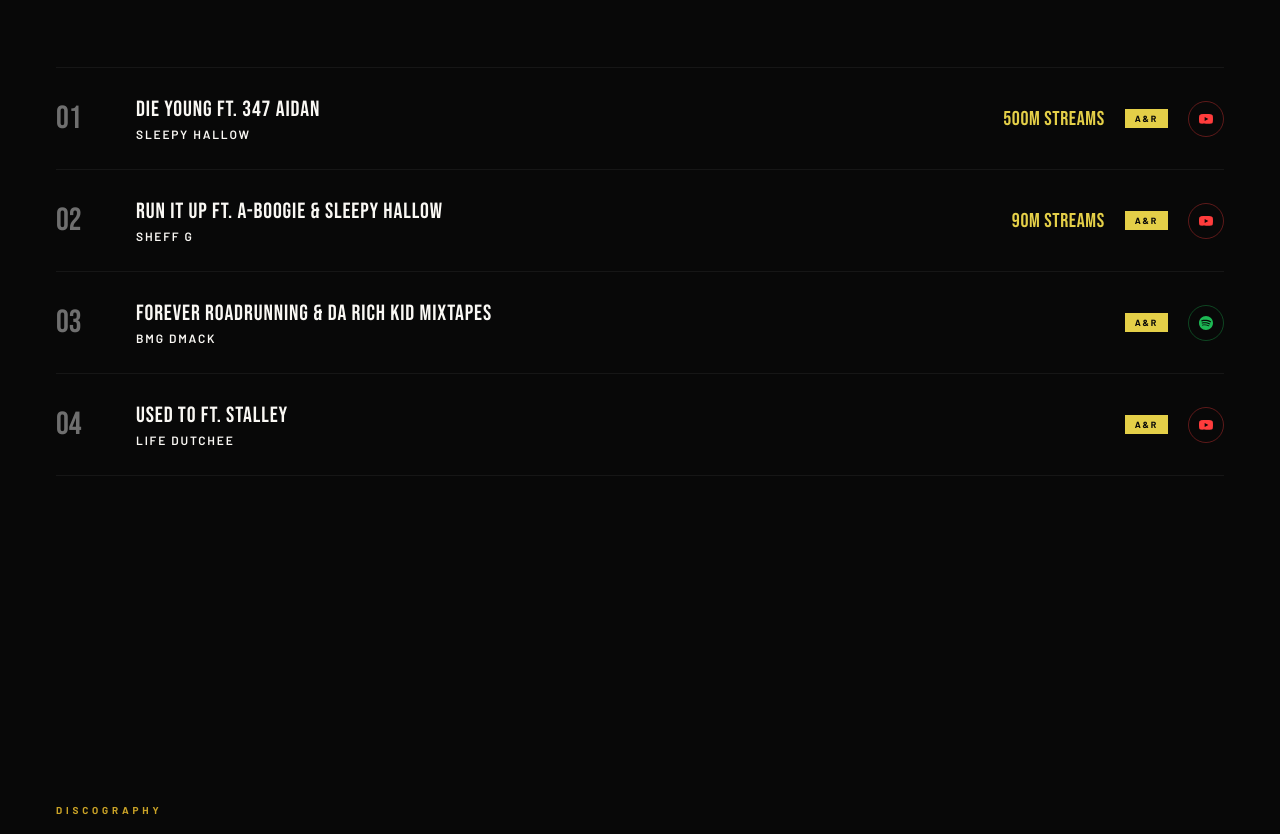
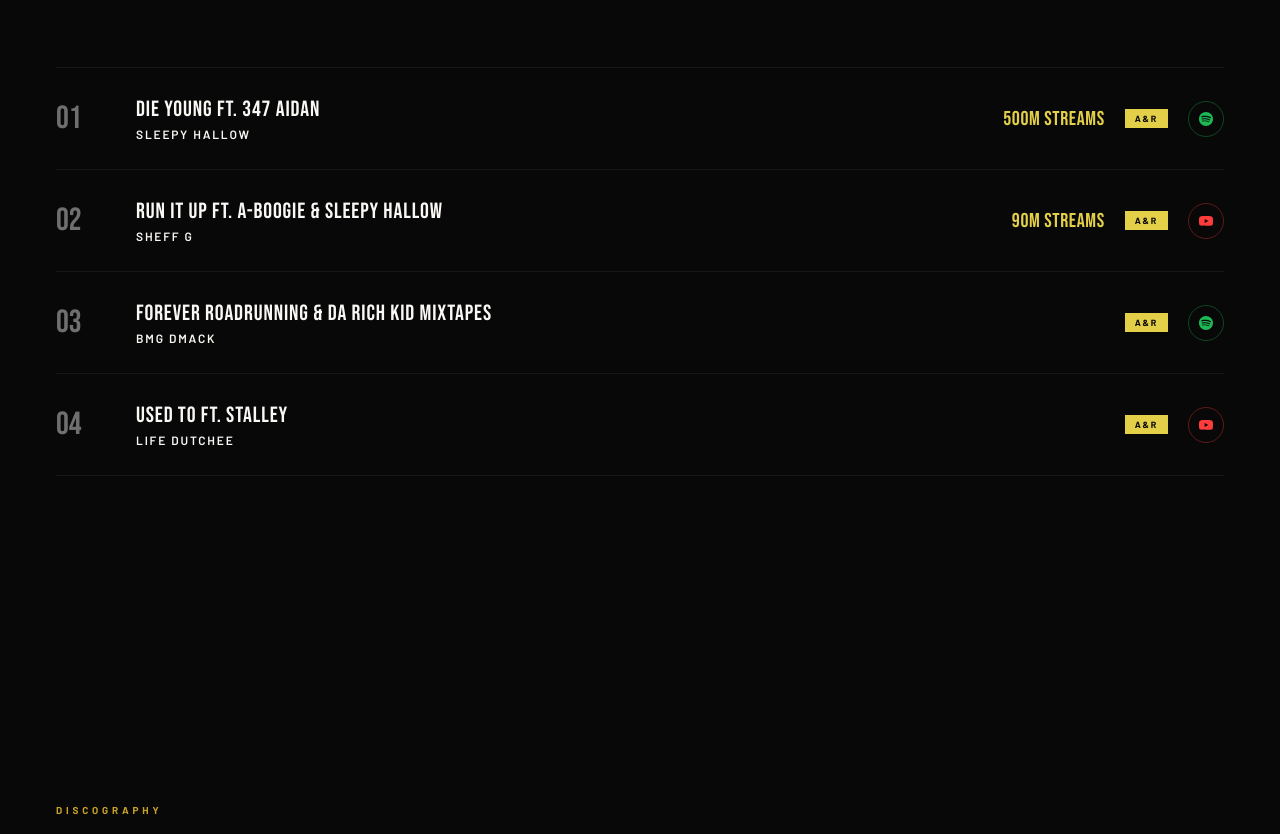
Before and after one commit to Charlesnoiuew/79uyihcoafdasf, a React (Vite) app: page / in a window 1280 px wide. Shown: the part 7986-8820 px from the top of the page. Built offline with nearby package versions, Linux system fonts and the light colour scheme.

Commit message:
Update track link to Spotify

```diff
--- a/src/components/ARSection.jsx
+++ b/src/components/ARSection.jsx
@@ -2,7 +2,7 @@ import { useInView } from '../hooks'
 import './ARSection.css'
 
 const tracks = [
-  { title: 'DIE YOUNG ft. 347 Aidan', artist: 'Sleepy Hallow', streams: '500M Streams', tag: 'A&R', youtube: 'https://youtu.be/SPlOfpaY_qc?si=WPKaRBkm_hMCVlFP' },
+  { title: 'DIE YOUNG ft. 347 Aidan', artist: 'Sleepy Hallow', streams: '500M Streams', tag: 'A&R', spotify: 'https://open.spotify.com/album/33C2Ujqsq5tFa93LtafTHN?si=4c0HSpHCSsSEe-ZRVs3SGw' },
   { title: 'RUN IT UP ft. A-Boogie & Sleepy Hallow', artist: 'Sheff G', streams: '90M Streams', tag: 'A&R', youtube: 'https://youtu.be/Fsg1-8OpYKY?si=vyUew4LSXKaH3NBS' },
   { title: 'FOREVER ROADRUNNING & DA RICH KID MIXTAPES', artist: 'BMG Dmack', streams: null, tag: 'A&R', spotify: 'https://open.spotify.com/album/1FmSjoWTWHPawGHn7d2M24?si=9431f029b86242d6' },
   { title: 'USED TO ft. Stalley', artist: 'Life Dutchee', streams: null, tag: 'A&R', youtube: 'https://youtu.be/4ZaZgZ9D4hI?si=WG44j6w-IVuoTiiN' },
```
